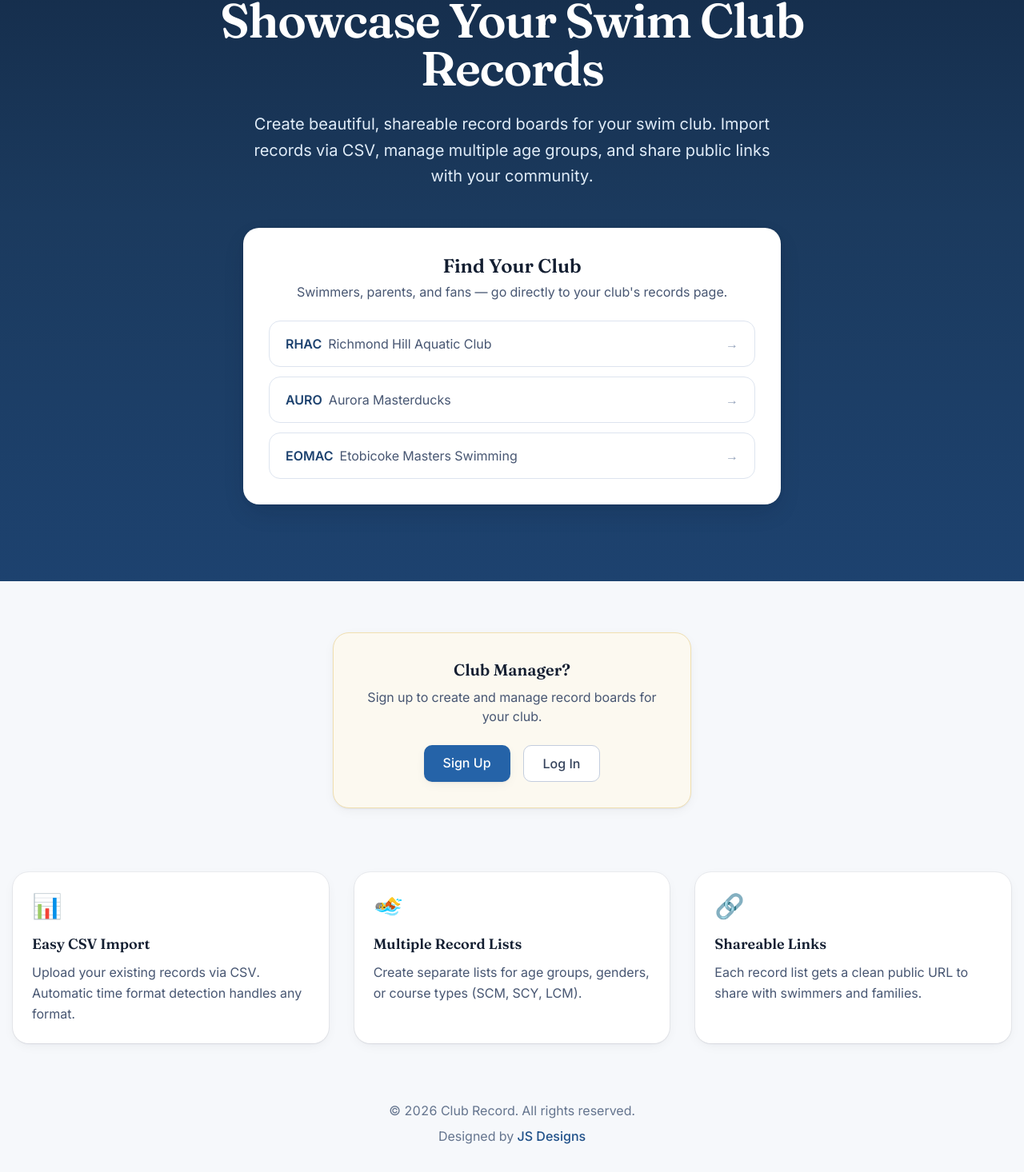
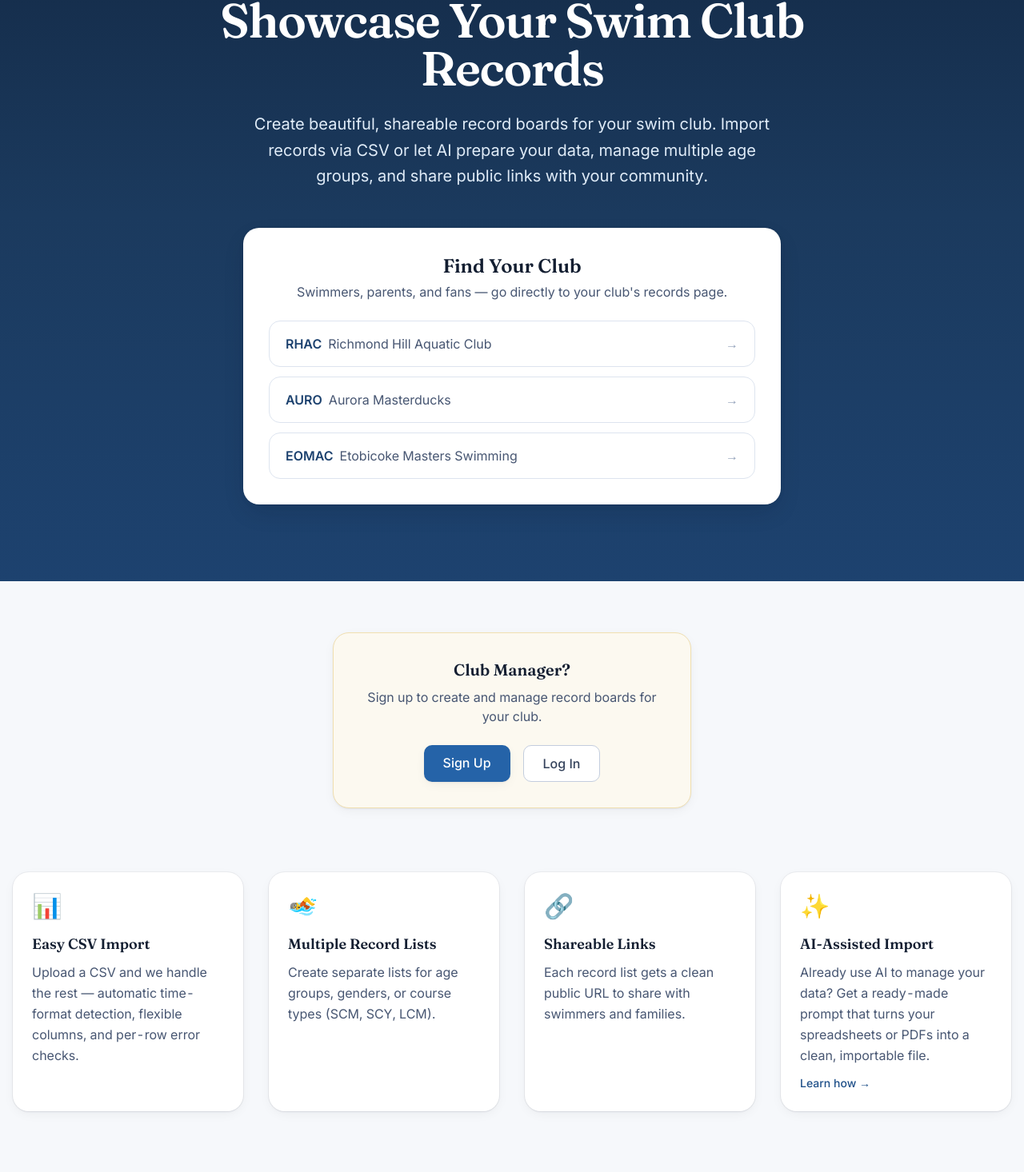
Before and after one commit to sojack/club-record, a Next.js app: page / in a window 1280 px wide. Shown: the part 191-1657 px from the top of the page at 80% size. Built offline with nearby package versions, Linux system fonts and the light colour scheme; no server answers.

Commit message:
feat: add AI-Assisted Import feature card to homepage

```diff
--- a/app/page.tsx
+++ b/app/page.tsx
@@ -29,8 +29,8 @@ export default function HomePage() {
             </h1>
             <p className="mx-auto mb-10 max-w-2xl text-xl leading-relaxed text-blue-100">
               Create beautiful, shareable record boards for your swim club.
-              Import records via CSV, manage multiple age groups, and share
-              public links with your community.
+              Import records via CSV or let AI prepare your data, manage
+              multiple age groups, and share public links with your community.
             </p>
           </div>
 
@@ -90,15 +90,15 @@ export default function HomePage() {
           </div>
         </div>
 
-        <div className="mt-20 grid gap-8 pb-8 md:grid-cols-3">
+        <div className="mt-20 grid gap-8 pb-8 sm:grid-cols-2 lg:grid-cols-4">
           <div className="rounded-2xl bg-white p-6 shadow-sm ring-1 ring-gray-900/5 dark:bg-gray-900 dark:ring-white/10">
             <div className="mb-4 text-3xl">📊</div>
             <h2 className="mb-2 font-display text-lg font-semibold text-gray-900 dark:text-white">
               Easy CSV Import
             </h2>
             <p className="leading-relaxed text-gray-600 dark:text-gray-400">
-              Upload your existing records via CSV. Automatic time format
-              detection handles any format.
+              Upload a CSV and we handle the rest — automatic time-format
+              detection, flexible columns, and per-row error checks.
             </p>
           </div>
           <div className="rounded-2xl bg-white p-6 shadow-sm ring-1 ring-gray-900/5 dark:bg-gray-900 dark:ring-white/10">
@@ -121,6 +121,22 @@ export default function HomePage() {
               and families.
             </p>
           </div>
+          <Link
+            href="/help/import-with-ai"
+            className="group rounded-2xl bg-white p-6 shadow-sm ring-1 ring-gray-900/5 transition-all hover:-translate-y-0.5 hover:shadow-md dark:bg-gray-900 dark:ring-white/10"
+          >
+            <div className="mb-4 text-3xl">✨</div>
+            <h2 className="mb-2 font-display text-lg font-semibold text-gray-900 dark:text-white">
+              AI-Assisted Import
+            </h2>
+            <p className="leading-relaxed text-gray-600 dark:text-gray-400">
+              Already use AI to manage your data? Get a ready-made prompt that
+              turns your spreadsheets or PDFs into a clean, importable file.
+            </p>
+            <span className="mt-3 inline-block text-sm font-medium text-blue-700 group-hover:text-gold-700 group-hover:underline dark:text-blue-400 dark:group-hover:text-gold-400">
+              Learn how &rarr;
+            </span>
+          </Link>
         </div>
       </main>
 
```
